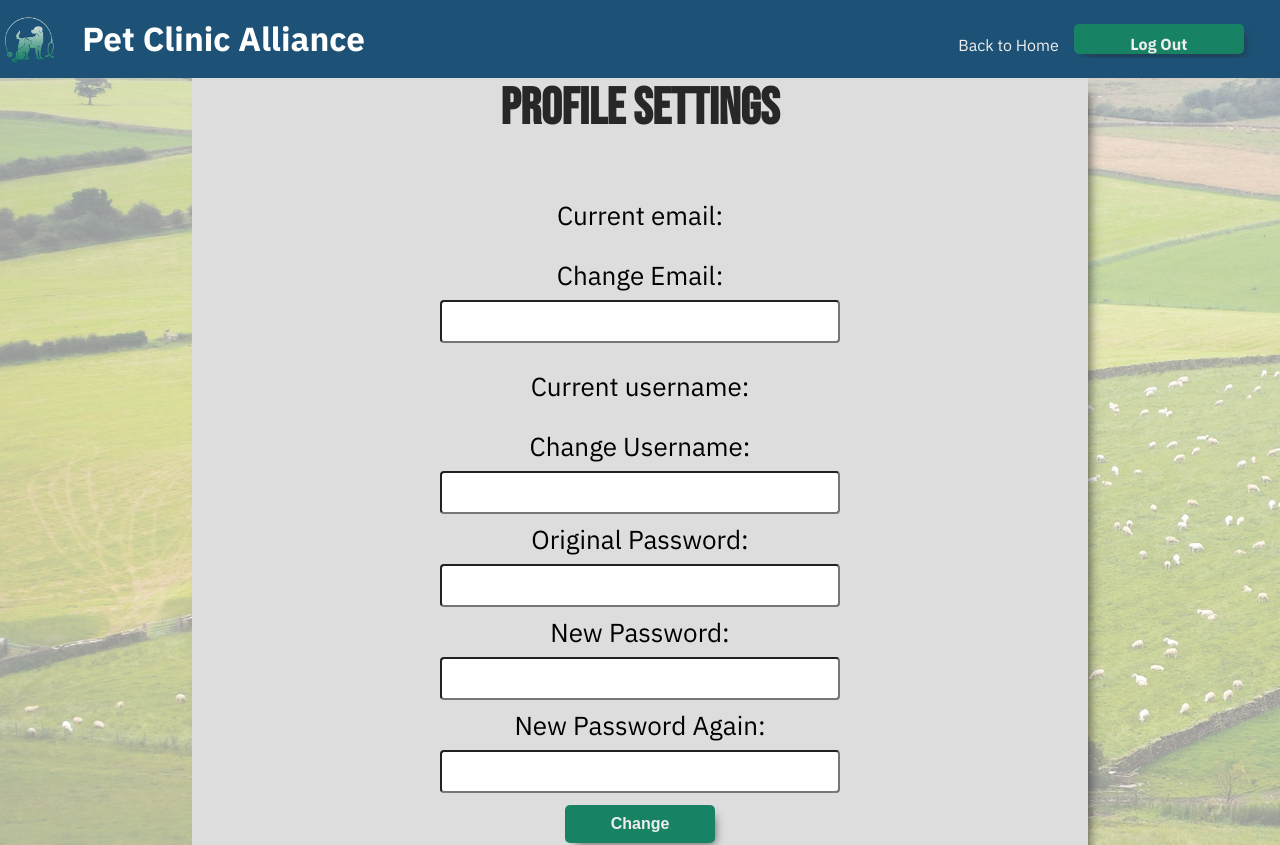
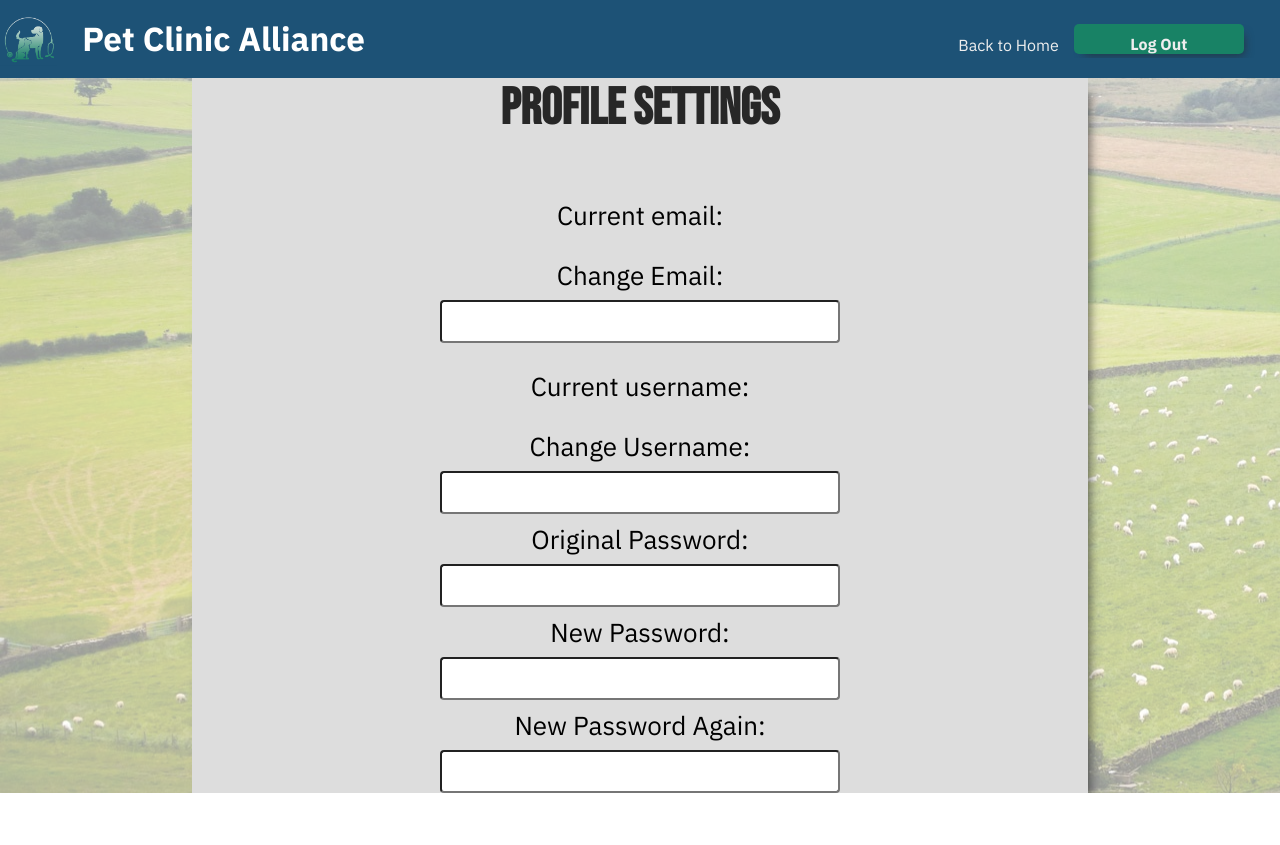
Before and after one commit to gfa-cc-after/StudyGroup_1_PET_Clinic_Frontend-main, a React (Vite) app: page /profile in a window 1280 px wide. Shown: the top 845 px of the page. After the commit the page ends 800 px from the top, so only its background shows below. Built offline with nearby package versions, Linux system fonts and the light colour scheme; no server answers.

Commit message:
style: prettybackground-box added to contain the ProfilePage component

```diff
--- a/src/components/ProfilePage.jsx
+++ b/src/components/ProfilePage.jsx
@@ -66,7 +66,7 @@ const ProfilePage = () => {
     };
 
     return (
-        <>
+        <div className='prettybackground-box'>
             <div className='form-pb'></div>
             <div className="profilePage">
                 <section className="welcome">
@@ -133,7 +133,7 @@ const ProfilePage = () => {
                 </form>
                 <ProfileDeletion />
             </div>
-        </>
+        </div>
     );
 };
 
```
